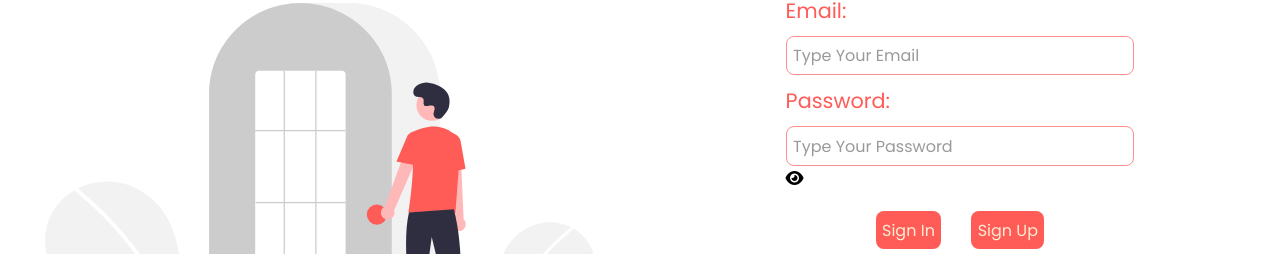
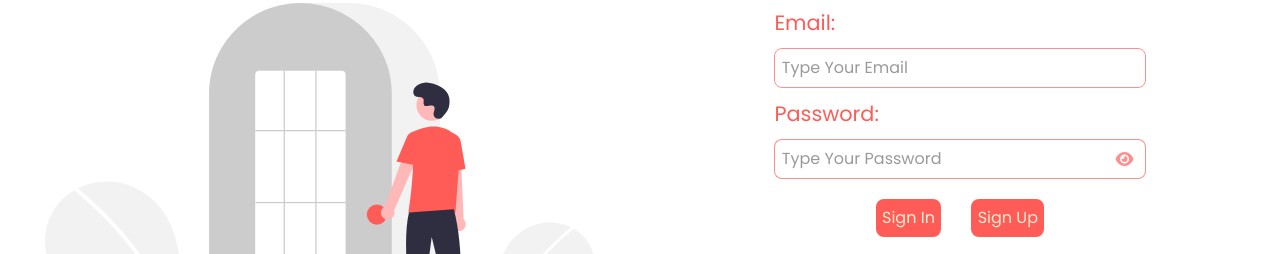
Before and after one commit to MarcelloFarias/signIn-signUp-ui, a plain HTML site: page index.html in a window 1280 px wide. Shown: the part 233-487 px from the top of the page. Drawn offline with Linux system fonts and the light colour scheme.

Commit message:
Add the style from the eye icon

```diff
--- a/style.css
+++ b/style.css
@@ -78,6 +78,28 @@ main {
 
 .input-field input::placeholder {
     color: rgba(0, 0, 0, 0.4);
+}
+
+.input-password {
+    display: flex;
+    align-items: center;
+    width: 100%;
+}
+
+#input-password {
+    border-right: 0px;
+    border-bottom-right-radius: 0px;
+    border-top-right-radius: 0px;
+}
+
+.eye {
+    border: solid 1px #FE8F8F;
+    border-top-right-radius: 8px;
+    border-bottom-right-radius: 8px;
+    border-left: 0px;
+    padding: 0.7rem;
+    color: #FE8F8F;
+    cursor: pointer;
 }
 
 .form-footer {
```
